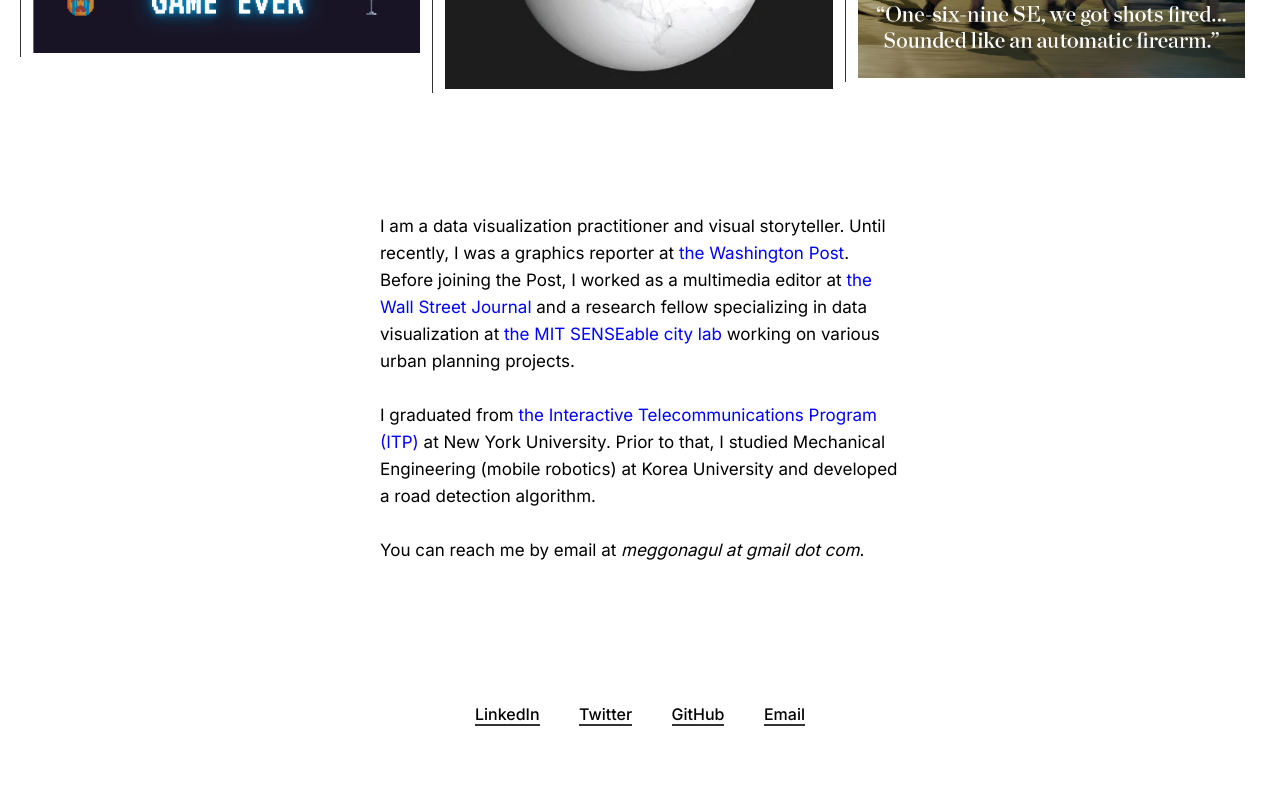
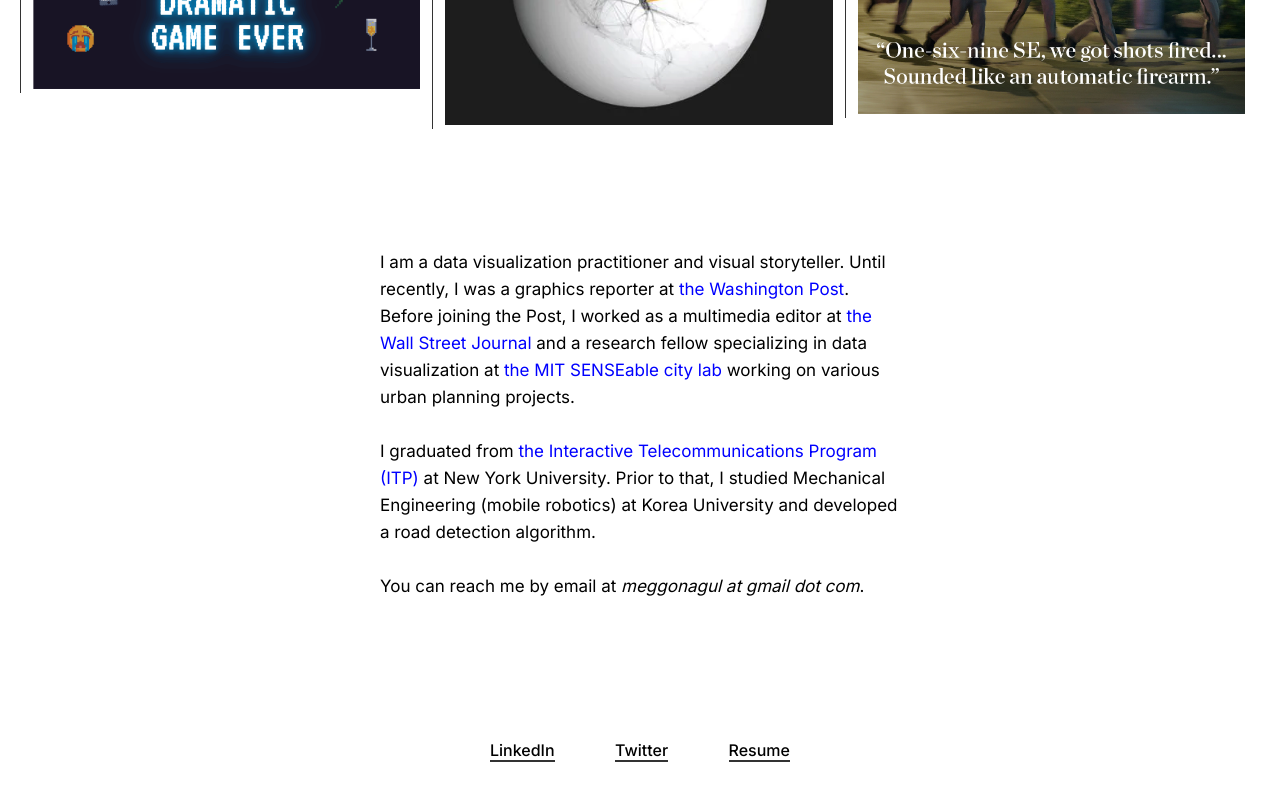
Before and after one commit to helloeujin/portfolio, a React (Create React App) app: page / in a window 1280 px wide. Shown: the part 1778-2578 px from the top of the page. Built offline with nearby package versions, Linux system fonts and the light colour scheme.

Commit message:
project desc added

```diff
--- a/src/Footer.js
+++ b/src/Footer.js
@@ -2,10 +2,24 @@ const Footer = () => {
   return (
     <div className="footer">
       <div className="footer-social">
-        <div className="social">LinkedIn</div>
-        <div className="social">Twitter</div>
-        <div className="social">GitHub</div>
-        <div className="social">Email</div>
+        <div className="social">
+          <a href="https://www.linkedin.com/in/youjins/" target="_blank">
+            LinkedIn
+          </a>
+        </div>
+        <div className="social">
+          <a href="https://twitter.com/helloeujin" target="_blank">
+            Twitter
+          </a>
+        </div>
+        <div className="social">
+          <a
+            href="https://docs.google.com/document/d/1Kx3HomghjCZvYcuus3SBp8P4bI2wfZyRii6Y7OP_0T0/edit"
+            target="_blank"
+          >
+            Resume
+          </a>
+        </div>
       </div>
     </div>
   );
--- a/src/Portfolio.js
+++ b/src/Portfolio.js
@@ -1,4 +1,4 @@
-import { useState } from "react";
+import React, { useState } from "react";
 import "./css/Portfolio.scss";
 
 const Portfolio = () => {
@@ -10,6 +10,18 @@ const Portfolio = () => {
       [index]: !state[index], // <-- update value by index key
     }));
   };
+
+  // const htmlDecode = (input) => {
+  //   let ret = input.replace(/&gt;/g, ">");
+  //   ret = ret.replace(/&lt;/g, "<");
+  //   ret = ret.replace("″", '"');
+  //   return ret;
+  // };
+
+  const renderHTML = (rawHTML) =>
+    React.createElement("div", {
+      dangerouslySetInnerHTML: { __html: rawHTML },
+    });
 
   const data = require("./data/data.json");
 
@@ -37,7 +49,7 @@ const Portfolio = () => {
 
               {/* DESC */}
               <div className={clickedIndex[index] ? "showDesc desc" : "desc"}>
-                {project.desc}
+                {renderHTML(project.desc)}
               </div>
 
               {/* IMG */}
--- a/src/css/About.scss
+++ b/src/css/About.scss
@@ -14,6 +14,8 @@
     line-height: 27px;
     padding: 20px;
 
+    @media (max-width: $width-sm) { line-height: 26px;}
+
     a {
         color: blue;
         text-decoration: none;
--- a/src/css/App.scss
+++ b/src/css/App.scss
@@ -28,19 +28,19 @@ body {
     font-size: 48px;
   }
   @media (max-width: $width-md) {
-      font-size: 43px;
+      font-size: 42px;
       margin-top: 110px;
     margin-bottom: 110px;
   }
   @media (max-width: $width-sm) {
-    font-size: 40px;
-    margin-top: 110px;
-    margin-bottom: 110px;
+    font-size: 33px;
+    margin-top: 70px;
+    margin-bottom: 70px;
   }
   @media (max-width: $width-xs) {
-    font-size: 38px;
-    margin-top: 80px;
-    margin-bottom: 80px;
+    font-size: 32px;
+    margin-top: 60px;
+    margin-bottom: 60px;
   }
 }
 
@@ -56,7 +56,7 @@ body {
   margin-top: 80px;
 }
 .footer > .footer-social {
-  max-width: 330px;
+  max-width: 300px;
   // background-color: red;
   margin-left: auto;
   margin-right: auto;
@@ -69,8 +69,18 @@ body {
   font-size: 16px;
   border-bottom: 2px solid #333;
   cursor: pointer;
+  a {
+    text-decoration: none;
+    color: black;
+  }
+
 }
 .footer-social > .social:hover {
   color: blue;
   border-color: blue;
+
+  a {
+    text-decoration: none;
+    color: blue;
+  }
 }
--- a/src/css/Portfolio.scss
+++ b/src/css/Portfolio.scss
@@ -17,7 +17,7 @@ $line-gap: 12px;
   vertical-align: top;
   width: calc(33.33% - 2px);
   border-left: 1px solid #333;
-  margin-top: $line-gap * 2;
+  margin-top: $line-gap * 3;
   // background-color: #f7f7f7;
 
   .project-content {
@@ -37,6 +37,7 @@ $line-gap: 12px;
     font-size: 20px;
     cursor: pointer;
 
+    // @media (max-width: $width-sm) { font-size: 18px;}
   }
   .project-content .hed span:hover {
     // opacity: 0.5;
@@ -51,8 +52,6 @@ $line-gap: 12px;
     // height: 100%;
   }
   .project-content img:hover {
-    // // width: 80%;
-    // transform: rotate(3deg);
     width: calc(100% - 3.2px);
     border: 1.6px solid blue;
     transition: all .1s;
@@ -64,12 +63,19 @@ $line-gap: 12px;
     display: block;
     height: 0px;
     transition: height 300ms;
-    font-size: 14px;
+    font-size: 13px;
     line-height: 20px;
+
+    .bolden {
+      font-weight: bold;
+    }
+    @media (max-width: $width-lg) {
+      line-height: 20px;
+    }
   }
   .showDesc {
     height: 100px;
-    padding-top: 18px;
+    padding-top: 16px;
     opacity: 1;
   }
 
--- a/src/data/data.json
+++ b/src/data/data.json
@@ -1,63 +1,63 @@
 [
   {
     "hed": "Why is K-pop so popular",
-    "desc": "desc",
+    "desc": "<ul><li>Responsibilities: Reporting, design and development </li><li> Tools: React, Three.js, Youtube API, Spotify API, Figma</li> </ul>",
     "tag": "3D storytelling",
     "img": "kpop.jpeg",
     "url": "https://www.washingtonpost.com/arts-entertainment/interactive/2021/kpop-bts-youtube-twitter-blackpink/"
   },
   {
     "hed": "What Bloomberg’s half-billion dollars in campaign spending would cost you on your budget",
-    "desc": "desc",
+    "desc": "<ul><li>Responsibilities: Design and development </li><li> Tools: Javascript, Figma</li> </ul>",
     "tag": "Game",
     "img": "billionaire.jpeg",
     "url": "https://www.washingtonpost.com/graphics/2020/politics/wealth-comparison/"
   },
   {
     "hed": "How does an autonomous car work? Not so great.",
-    "desc": "G",
+    "desc": "<ul><li>Responsibilities: Reporting, design and development </li><li> Tools: Javascript, Three.js, Figma</li> </ul>",
     "tag": "Game",
     "img": "autocar.png",
     "url": "https://www.washingtonpost.com/graphics/2019/business/how-does-an-autonomous-car-work/"
   },
   {
     "hed": "How epidemics like covid-19 end (and how to end them faster)",
-    "desc": "desc",
+    "desc": "<ul><li>Responsibilities: Reporting, design and development </li><li> Tools: Javascript, D3.js (simulation)</li> </ul>",
     "tag": "Data visualization",
     "img": "simulation.jpeg",
     "url": "https://www.washingtonpost.com/graphics/2020/health/coronavirus-how-epidemics-spread-and-end/?itid=ap_youjinshin"
   },
   {
     "hed": "Coronavirus trackers",
-    "desc": "desc",
+    "desc": "<ul><li>Responsibilities: Data analysis, design and development</li><li> Tools: D3.js, React</li> </ul>",
     "tag": "Data visualization",
     "img": "tracker.jpg",
     "url": "https://www.washingtonpost.com/graphics/2020/world/mapping-spread-new-coronavirus/?itid=sn_coronavirus_2%2F"
   },
   {
     "hed": "A mystery dinosaur in the nation’s basement",
-    "desc": "Responsibilities: Design and development, Tools: Javascript, Three.js (camera animation)",
+    "desc": "<ul><li>Responsibilities: Design and development </li><li> Tools: Javascript, Three.js</li> </ul>",
     "tag": "3D storytelling",
     "img": "dino.png",
     "url": "https://www.washingtonpost.com/graphics/2018/national/smithsonian-dinosaur-augmented-reality/"
   },
   {
     "hed": "Playing for the ‘right reasons’",
-    "desc": "desc",
+    "desc": "<ul><li>Responsibilities: Design and development </li><li> Tools: React, Canvas animation, Figma</li> </ul>",
     "tag": "Game",
     "img": "game.gif",
     "url": "https://www.washingtonpost.com/graphics/2020/entertainment/the-bachelorette-show-game/"
   },
   {
     "hed": "Gridlock in the sky",
-    "desc": "desc",
+    "desc": "<ul><li>Responsibilities: Data analysis, design and development </li><li> Tools: Javascript, Three.js (camera and trail animation)</li> </ul>",
     "tag": "Data visualization",
     "img": "sky.png",
     "url": "https://www.washingtonpost.com/graphics/2018/business/spacex-falcon-heavy-launch-faa-air-traffic/"
   },
   {
     "hed": "How Las Vegas Police Scrambled to Find the Gunman",
-    "desc": "desc",
+    "desc": "<ul><li>Responsibilities: Design and development </li><li> Tools: Javascript (audio)</li> </ul>",
     "tag": "Audio storytelling",
     "img": "lasvegas.jpeg",
     "url": "https://www.wsj.com/graphics/las-vegas-police-scramble-to-find-mandalay-bay-shooter/"
```
